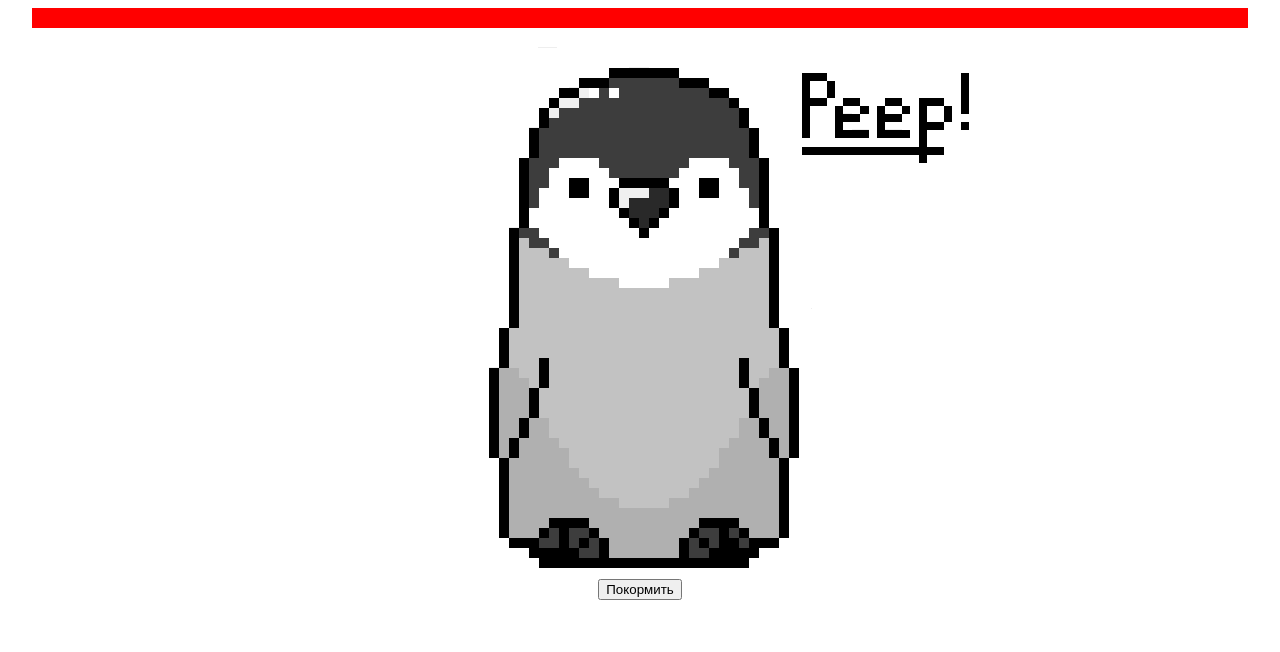
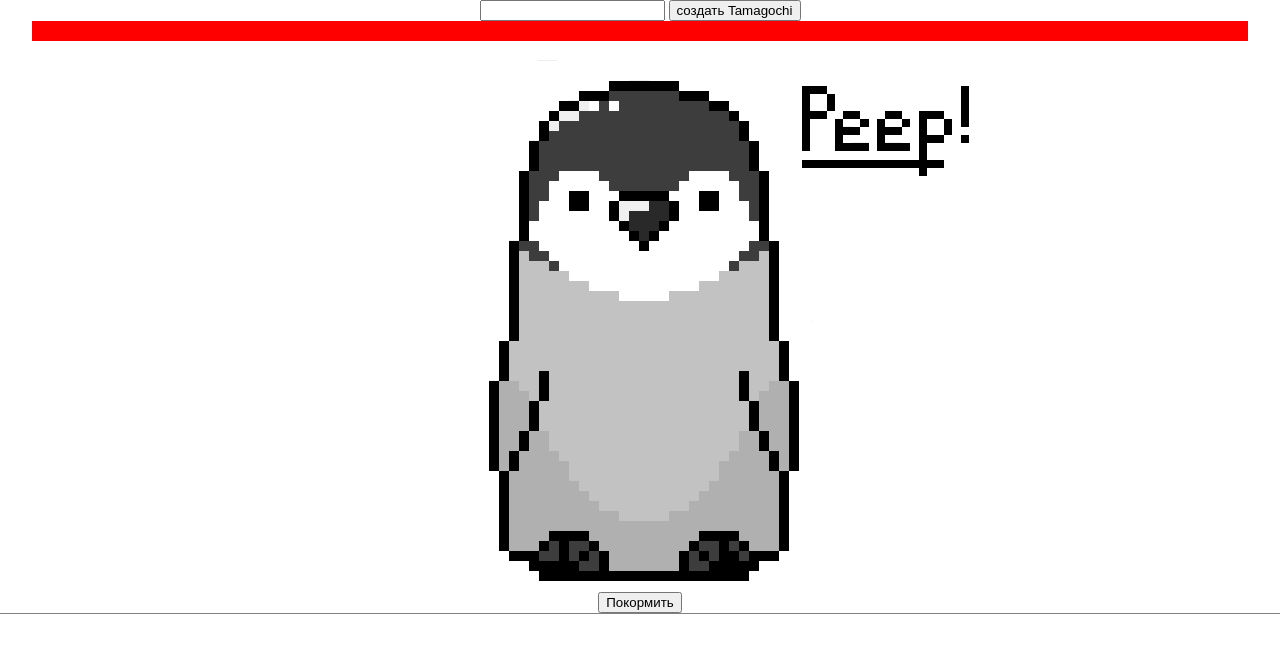
Before and after one commit to DergayPavel/Tamagochi-JS, a plain HTML site: page scr/index.html in a window 1280 px wide. Drawn offline with Linux system fonts and the light colour scheme.

Commit message:
v1.1 one Tamagochi+ input

```diff
--- a/scr/ex.css
+++ b/scr/ex.css
@@ -1,16 +1,20 @@
 body{
     display: flex;
-    justify-content: center;
     flex-direction: column;
     align-items: center;
+    width: 100%;
+    margin: 0;
+}
+
+#tamagochi{
+    display: flex;
+    flex-direction: column;
+    align-items: center;
+    width: 100%;
+    border-bottom: 1px solid gray;
 }
 
 #health{
-    /*width: 100%;*/
     height: 20px;
     background-color: red;
 }
-
-/* #iwant{
-    display: none;
-} */
--- a/scr/ex.js
+++ b/scr/ex.js
@@ -1,14 +1,12 @@
 class Tamagochi{
     constructor(name){
-        this.name=name;
+        this.nameTamagochi=name;
         this.forсes=100;
     }
-
     health(){
         if(this.forсes>0){
             this.forсes-=0.01;
         }
-        //console.log(this.forсes);
         return this.forсes;
     }
     eat(){
@@ -18,21 +16,36 @@ class Tamagochi{
         if(this.forсes<100){
             this.forсes+=10;
         }
-        console.log(this.forсes);
         return this.forсes;
     }
 }
 
 
-const penguin = new Tamagochi('Penguin');
+const tamagochi = new Tamagochi('Penguin');
+//const bear = new Tamagochi('Bear');
 const wh=document.documentElement.clientWidth/100;
 
 setInterval(function(){
-    penguin.health();
-    let whnow=wh*penguin.forсes;
+    tamagochi.health();
+    let whnow=wh*tamagochi.forсes;
     health.style.width = whnow+'px';
 },10);
 
 document
     .querySelector('#eat')
-    .addEventListener('click', function(){penguin.eat()});
+    .addEventListener('click', function(){tamagochi.eat()});
+
+document
+    .querySelector('#addTamagochi')
+    .addEventListener('click', addTamagochi);
+
+
+function addTamagochi(){
+    let newname=getNames();
+}
+
+function getNames(){
+    return[
+        document.querySelector('#nameTamagochi').value
+    ];
+}
--- a/scr/index.html
+++ b/scr/index.html
@@ -9,9 +9,15 @@
 
 </head>
 <body>
-    <div id="health"></div>
-    <img src="../icons/peng.png" alt="peng" class="peng">
-    <button id="eat">Покормить</button>
+    <div>
+        <input type="text" name="nameTamagochi" id="nameTamagochi">
+        <button id="addTamagochi">создать Tamagochi</button>
+    </div>
+    <div id="tamagochi">
+        <div id="health"></div>
+        <img src="../icons/peng.png" alt="peng" class="peng">
+        <button id="eat">Покормить</button>
+    </div>
     <script src="ex.js"></script>
 </body>
 </html>
```
